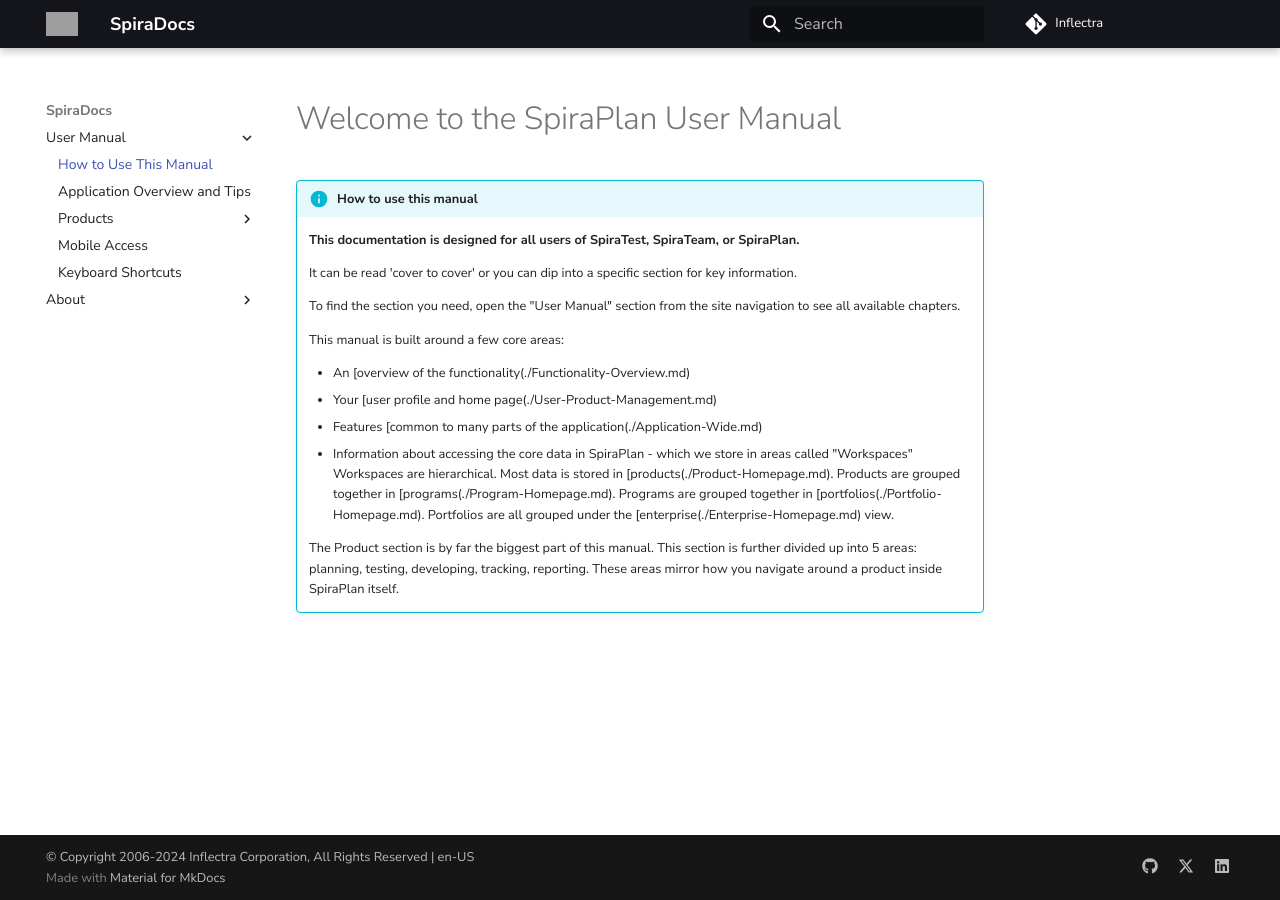
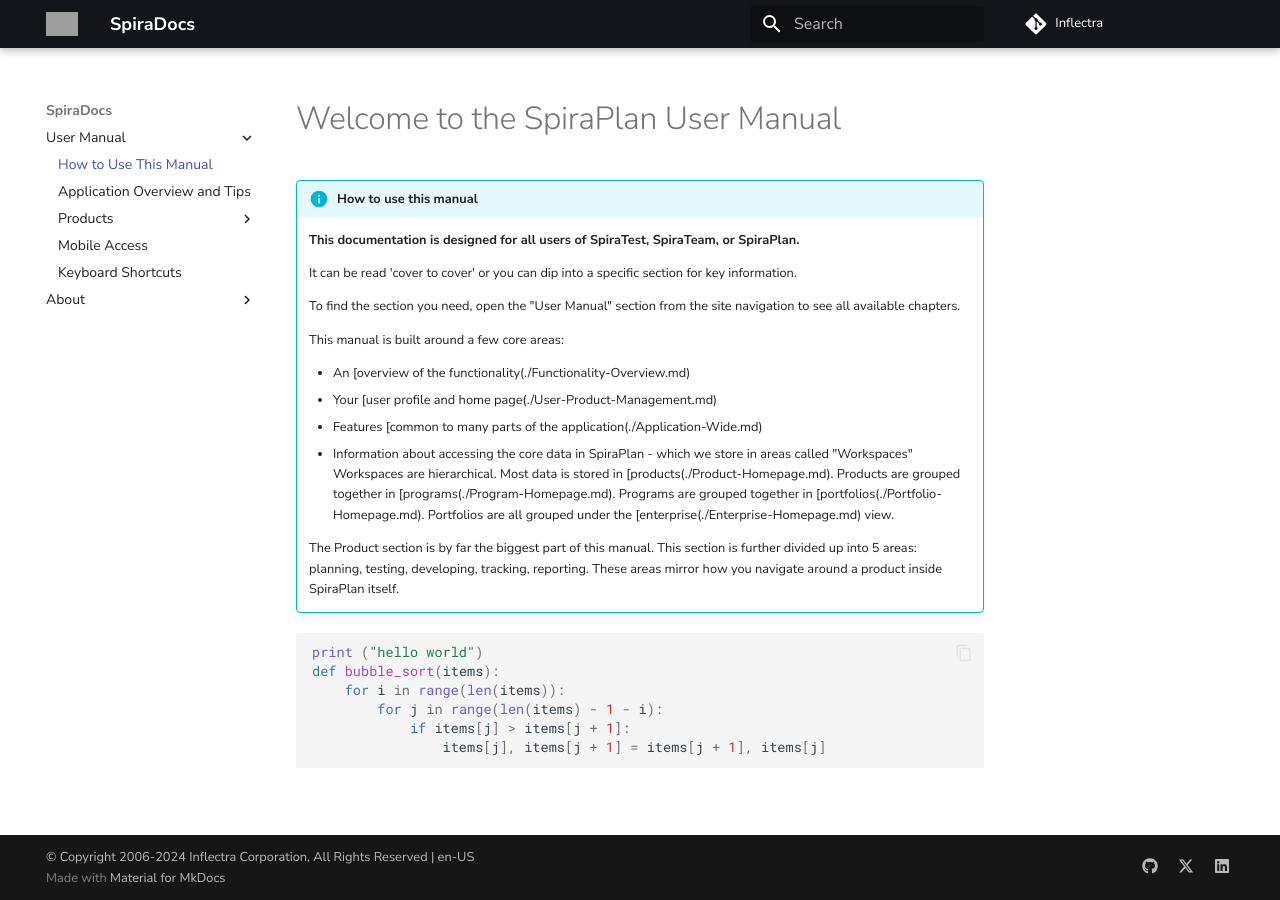
Before and after one commit to zilladeepak/spiradocs-clone, an MkDocs documentation site: the page built from docs/articles/UserManual/Manual.md, in a window 1280 px wide. Built offline with MkDocs 1.6.1 and Material for MkDocs 9.7.7, drawn with Linux system fonts in a browser that asks for light colours; grey boxes are pictures that could not be loaded.

Commit message:
added code block

````diff
--- a/docs/articles/UserManual/Manual.md
+++ b/docs/articles/UserManual/Manual.md
@@ -16,3 +16,13 @@
     - Information about accessing the core data in SpiraPlan - which we store in areas called "Workspaces" Workspaces are hierarchical. Most data is stored in [products(./Product-Homepage.md). Products are grouped together in [programs(./Program-Homepage.md). Programs are grouped together in [portfolios(./Portfolio-Homepage.md). Portfolios are all grouped under the [enterprise(./Enterprise-Homepage.md) view.
 
     The Product section is by far the biggest part of this manual. This section is further divided up into 5 areas: planning, testing, developing, tracking, reporting. These areas mirror how you navigate around a product inside SpiraPlan itself.
+
+
+```py
+print ("hello world")
+def bubble_sort(items):
+    for i in range(len(items)):
+        for j in range(len(items) - 1 - i):
+            if items[j] > items[j + 1]:
+                items[j], items[j + 1] = items[j + 1], items[j]
+```
--- a/mkdocs.yml
+++ b/mkdocs.yml
@@ -82,6 +82,9 @@
 site_url: https://mydomain.org/mysite
 
 theme:
+  features:
+    - content.code.copy
+    - content.code.select
   name: material
   icon:
     repo: fontawesome/brands/git-alt
@@ -144,12 +147,18 @@
       link: https://www.linkedin.com/
 
 markdown_extensions:
+  - tables
+  - admonition
+  - pymdownx.details
   - toc:
       permalink: true
-  - admonition
-  - pymdownx.details
-  - pymdownx.superfences
-  - tables:
+  - pymdownx.superfences:
+      custom_fences:
+        - name: mermaid
+          class: mermaid
+          format: !!python/name:pymdownx.superfences.fence_code_format
+  - pymdownx.tabbed:
+      alternate_style: true
 
 repo_url: https://www.inflectra.com/
 repo_name: Inflectra
````
